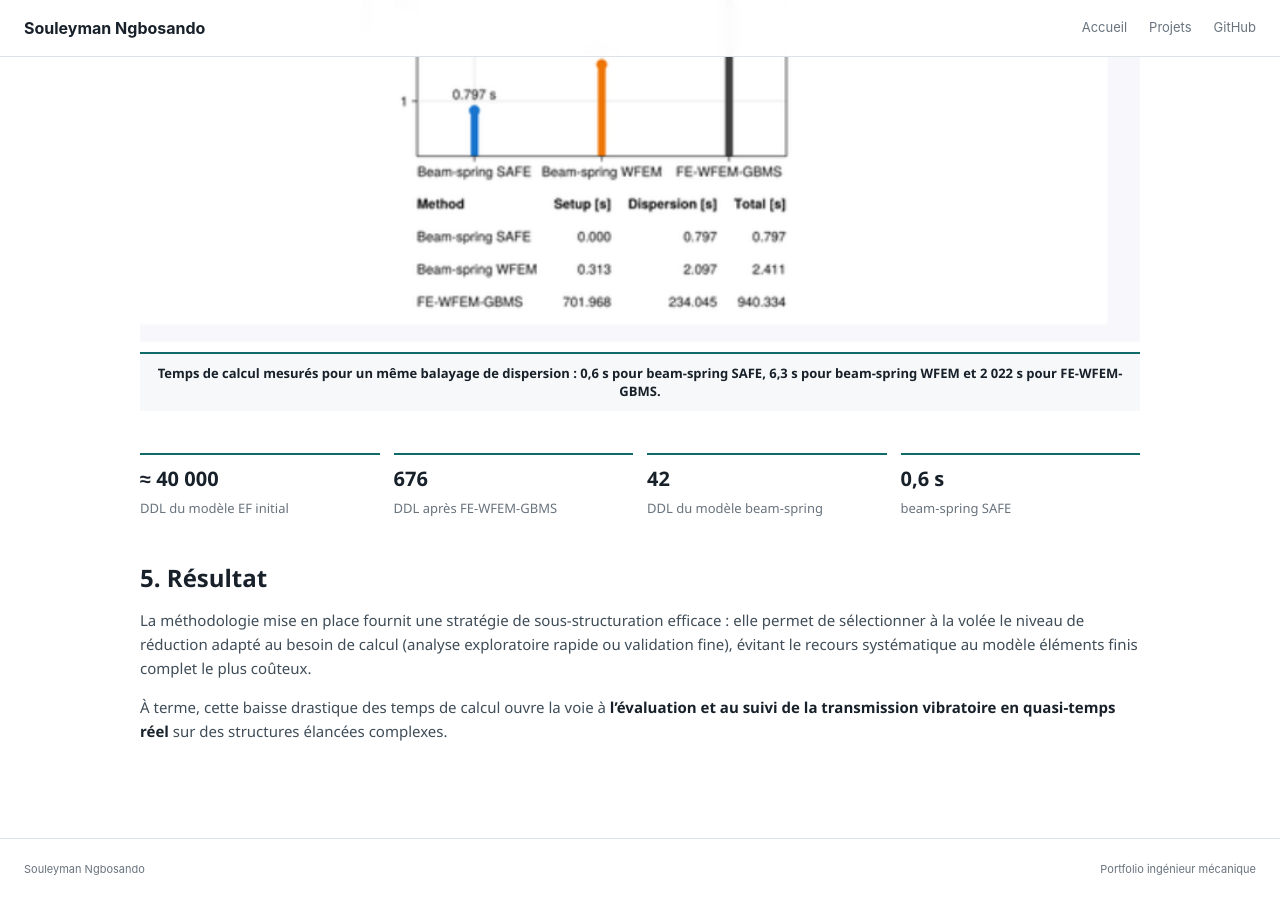
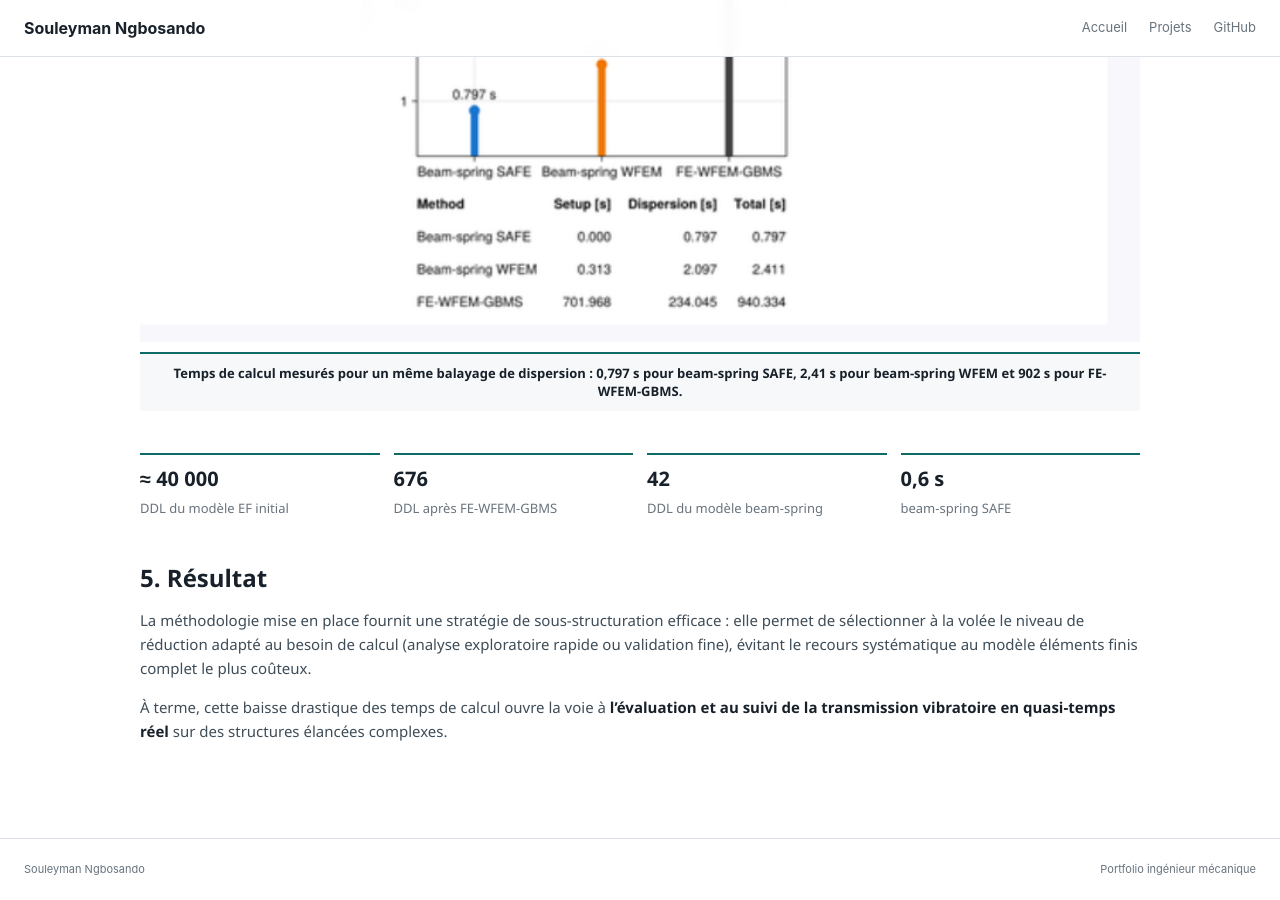
Before and after one commit to Ngbosando/Ngbosando.github.io, a Jekyll site: the page built from _projects/seven-wire-cable/index.md, in a window 1280 px wide and 900 px high, scrolled down 2888 px. Built offline with Jekyll 4.4.1, drawn with Linux system fonts in a browser that asks for light colours.

Commit message:
Update computation times in cable model comparison

```diff
--- a/_projects/seven-wire-cable/index.md
+++ b/_projects/seven-wire-cable/index.md
@@ -66,7 +66,7 @@ La hiérarchisation des modèles permet d'adapter l'effort numérique au besoin
 
 <figure class="figure-wide technical-figure single-figure">
   <a href="{{ '/assets/images/cable-time.png' | relative_url }}"><img src="{{ '/assets/images/cable-time.png' | relative_url }}" alt="Comparaison des temps de calcul des modèles du câble"></a>
-  <figcaption>Temps de calcul mesurés pour un même balayage de dispersion : 0,6 s pour beam-spring SAFE, 6,3 s pour beam-spring WFEM et 2 022 s pour FE-WFEM-GBMS.</figcaption>
+  <figcaption>Temps de calcul mesurés pour un même balayage de dispersion : 0,797 s pour beam-spring SAFE, 2,41 s pour beam-spring WFEM et 902 s pour FE-WFEM-GBMS.</figcaption>
 </figure>
 
 <div class="metric-strip">
```
